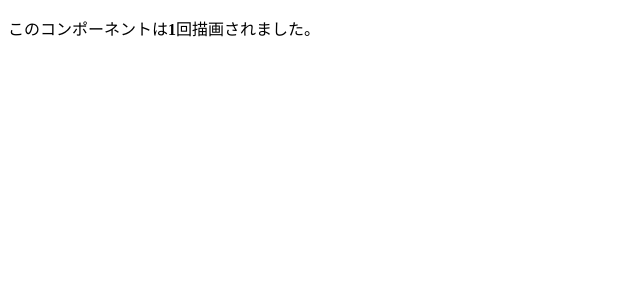
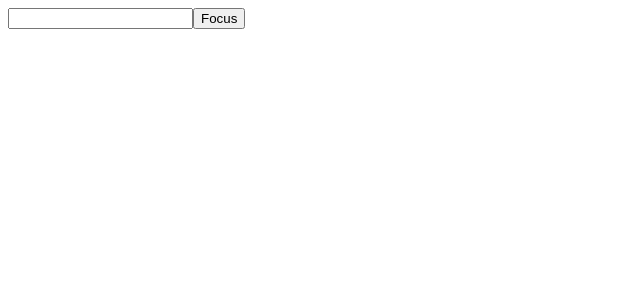
Before and after one commit to bamchoh/react16_8_study, a React app: page / in a window 1280 px wide. Shown: the top 300 px of the page, without its empty margins (0-640 px from the left). Built offline with nearby package versions, Linux system fonts and the light colour scheme.

Commit message:
useImperativeHandle

```diff
--- a/src/components/App.js
+++ b/src/components/App.js
@@ -1,28 +1,29 @@
 import * as React from 'react';
-const { useRef, useEffect, useLayoutEffect } = React;
+const { useRef, forwardRef, useImperativeHandle } = React;
 
-const UseLayoutEffectSample = () => {
-  const displayAreaRef = useRef();
-  const renderCountRef = useRef(0);
+function FancyInput(props, ref) {
+  const inputRef = useRef();
+  useImperativeHandle(ref, () => ({
+    focus: () => {
+      inputRef.current.focus();
+    }
+  }));
+  return <input ref={inputRef} />;
+}
 
-  useLayoutEffect(() => {
-    renderCountRef.current++;
-    displayAreaRef.current.textContent = String(renderCountRef.current);
-  });
+FancyInput = forwardRef(FancyInput);
+
+export default () => {
+  const inputRef = useRef();
+
+  const focus = () => {
+    inputRef.current.focus();
+  }
 
   return (
-    <p>
-      このコンポーネントは
-      <b ref={displayAreaRef} />
-      回描画されました。
-    </p>
-  );
-};
-
-export default () => {
-  return (
     <>
-      <UseLayoutEffectSample />
+      <FancyInput ref={inputRef} />
+      <button onClick={focus} >Focus</button>
     </>
   );
 };
```
